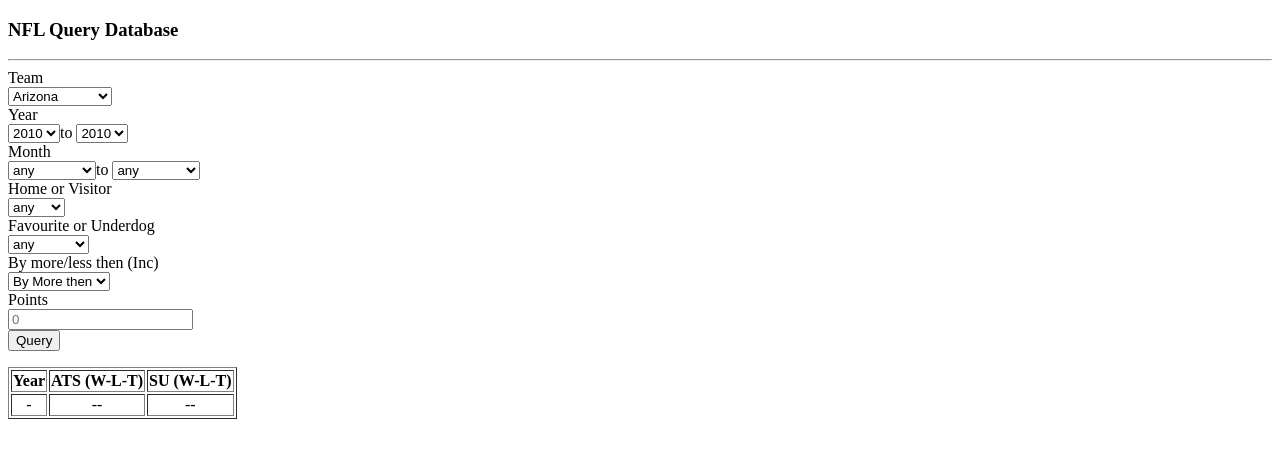
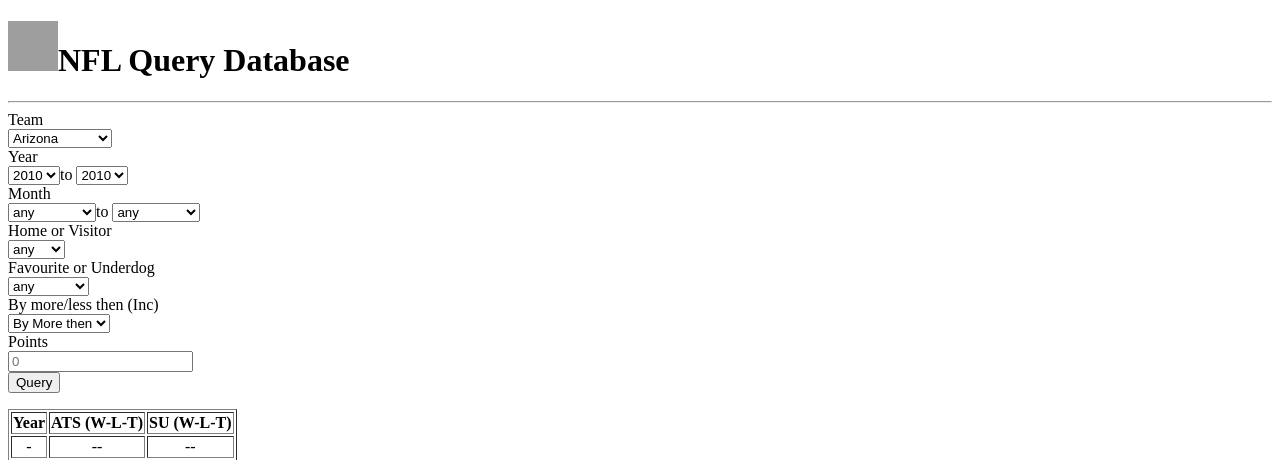
Before and after one commit to jacobpodhraski/spreads, a Flask app: page / in a window 1280 px wide. Shown: the top 460 px of the page. Run offline with Flask 2, Linux system fonts and the light colour scheme; grey boxes are pictures that could not be loaded.

Commit message:
Added images

```diff
--- a/templates/new.html
+++ b/templates/new.html
@@ -1,10 +1,8 @@
 <!DOCTYPE html>
 <html>
-   <body>
-
-      <h3>NFL Query Database</h3>
+    <body>
+        <h1><img src="https://upload.wikimedia.org/wikipedia/en/a/a2/National_Football_League_logo.svg" alt = "logo" width="50" height="50"/>NFL Query Database</h1>
       <hr/>
-
       {%- for category, message in get_flashed_messages(with_categories = true) %}
          <div class = "alert alert-danger">
             {{ message }}
```
